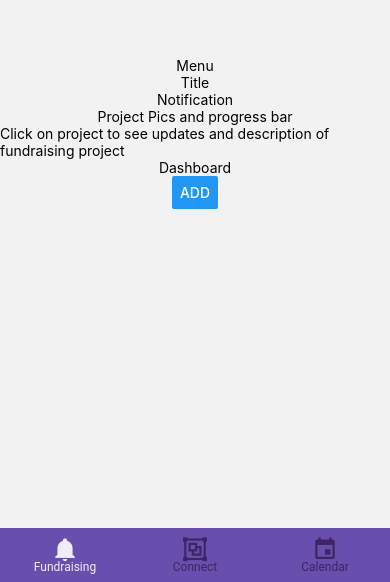
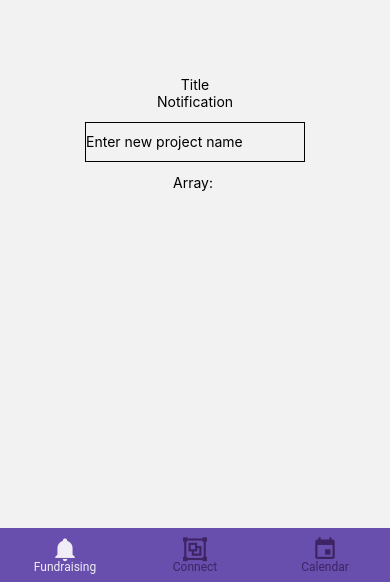
Before and after one commit to mhyneman8/inTouch, a React Native app: screen /Fundraising in a window 390 px wide. Shown: the part 262-844 px from the top of the page. Built offline with nearby package versions, Linux system fonts and the light colour scheme.

Commit message:
project inputs

```diff
--- a/components/fundraising.js
+++ b/components/fundraising.js
@@ -1,21 +1,123 @@
-import React from 'react';
-import { View, Text, Button } from 'react-native';
+import { uniqueId } from 'lodash';
+import React, { useState, useEffect } from 'react';
+import { View, Text, Button, StyleSheet, TextInput } from 'react-native';
+// import { TextInput } from 'react-native-gesture-handler';
+import projects from './project-data';
 
-export default class Fundraising extends React.Component {
-  render() {
+// export default class Fundraising extends React.Component {
+//   constructor(props) {
+//     super(props);
+//     this.state = {
+//       projectArray: [],
+        // {
+        //   name: "spider",
+        //   description: ""
+        // }
+      // ],
+  //     newProjectName: '',
+  //   }
+  // }
+
+  // projectList =() => {
+  //     return projects.map((project) => {
+  //       return (
+  //         <View key={Element.key} style={{margin: 10}}>
+  //           <Text>{project.name}</Text>
+  //           <Text>{project.description}</Text>
+  //         </View>
+  //       );
+  //     });
+  //   };
+
+
+  export default function Fundraising() {
+    const [projectName, setProjectName] = useState(null);
+    const [projectArray, setProjectArray] = useState([]);
+  // console.log(projectName + " name")
+  // console.log(projectArray + " array")
+  //   const addProject = () => {
+  //     console.log(projectName)
+
+  //     let title = projectName;
+
+  //     AsyncStorage.getItem
+
+
+  //     setProjectArray = [ ...projectArray, projectName]
+  //     // this.setState({ projectArray: [ projectName ] });
+  //     console.log(projectArray)
+  // }
+
+  // const newName = () => {
+  //   setProjectName
+  //   console.log(projectName)
+  // }
+
+  // render() {
+    // const project = projects;
+
+    const addNewProject = async () => {
+      setProjectArray({...projectArray, projectName})
+    }
+
     return (
       <View style={{flex:1, justifyContent: 'center', alignItems: 'center'}}>
-        <Text>Menu</Text>
         <Text>Title</Text>
         <Text>Notification</Text>
+        <TextInput
+          style={styles.input}
+          value={projectName}
+          placeholder={"Enter new project name"}
+          onChangeText={setProjectName}
+          onSubmitEditing={addNewProject}
+          />
 
-        <Text>Project Pics and progress bar</Text>
+          {/* <TextInput
+          name="goal"
+            keyboardType='numeric'
+          /> */}
+          {/* <TextInput
+            name="description"
+            multiline
+          /> */}
+
+        {/* <Text>{this.state.projectList[0].name}</Text> */}
+        <View>
+          <Text>Array: {projectArray[1]}</Text>
+          {/* { (projectArray === null)
+            ? <Text>Null</Text>
+            : <Text>{projectArray}</Text>
+          } */}
+
+          {/* {this.state.projectList.map((item, index) => {
+            return (
+              <View key={item}>
+                <Text>{item}</Text>
+              </View>
+            )
+          })} */}
+        </View>
+
+
+
+        {/* <Text>Project Pics and progress bar</Text>
         <Text>Click on project to see updates and description of fundraising project</Text>
 
         <Text>Dashboard</Text>
-        <Button title="add">+</Button>
+        <Button title="add">+</Button> */}
 
       </View>
     )
-  }
+  // }
 }
+
+const styles = StyleSheet.create({
+  input: {
+      height: 40,
+      margin: 12,
+      borderWidth: 1,
+  },
+  dateText: {
+      margin: 16,
+  },
+})
--- /dev/null
+++ b/components/project-data.js
@@ -0,0 +1,17 @@
+
+const projects = [
+        {
+            "name": "Give me Money",
+            "image": "",
+            "description": "Lorem ipsum dolor sit amet, consectetur adipiscing elit, sed do eiusmod tempor incididunt ut labore et dolore magna aliqua. Ut enim ad minim veniam, quis nostrud exercitation ullamco laboris nisi ut aliquip ex ea commodo consequat. Duis aute irure dolor in reprehenderit in voluptate velit esse cillum dolore eu fugiat nulla pariatur. Excepteur sint occaecat cupidatat non proident, sunt in culpa qui officia deserunt mollit anim id est laborum.",
+            "goal": 2000,
+            "organization": "CCL"
+        },
+        {
+            "name": "Now?",
+            "image": "",
+            "description": "Lorem ipsum dolor sit amet, consectetur adipiscing elit, sed do eiusmod tempor incididunt ut labore et dolore magna aliqua. Ut enim ad minim veniam, quis nostrud exercitation ullamco laboris nisi ut aliquip ex ea commodo consequat. Duis aute irure dolor in reprehenderit in voluptate velit esse cillum dolore eu fugiat nulla pariatur. Excepteur sint occaecat cupidatat non proident, sunt in culpa qui officia deserunt mollit anim id est laborum.",
+            "goal": 1500,
+            "organization": "CVP"
+        }
+    ]
```
